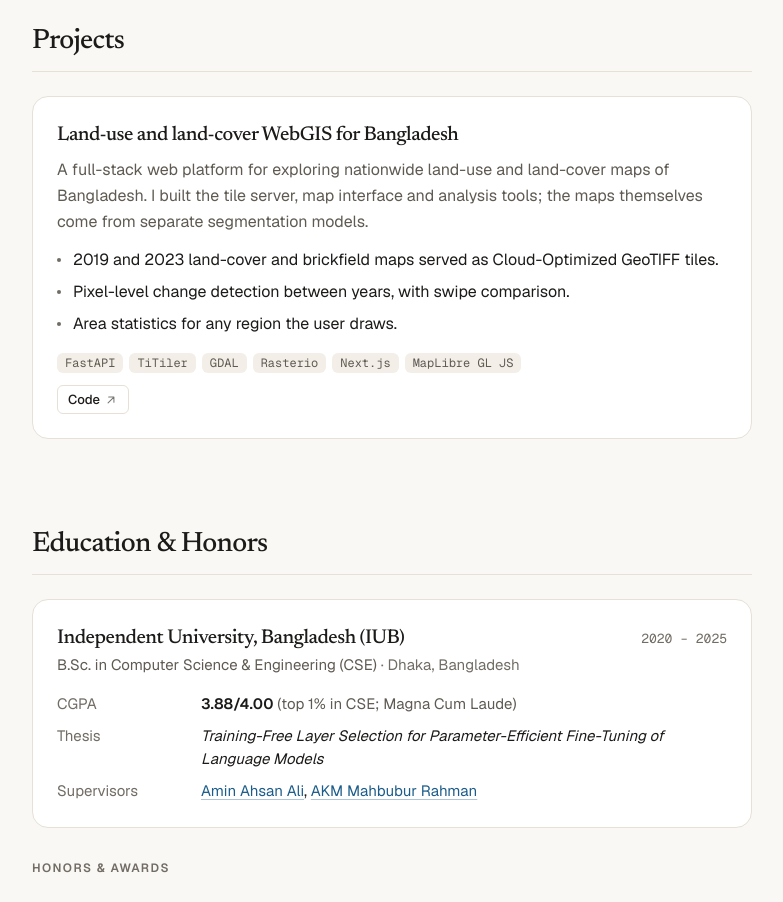
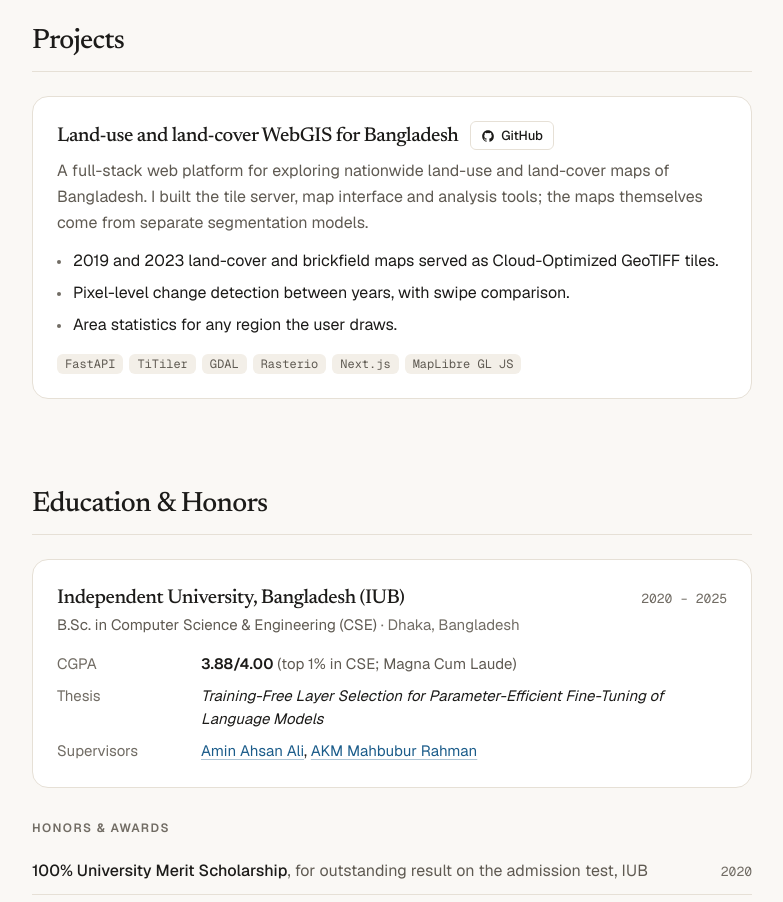
Before and after one commit to aldrinkabya/aldrinkabya.github.io, a Next.js app: page / in a window 1280 px wide. Shown: the part 3640-4542 px from the top of the page, without its empty margins (248-1031 px from the left). Built offline with nearby package versions, Linux system fonts and the light colour scheme.

Commit message:
Move the WebGIS repo link beside the title

```diff
--- a/src/components/Projects.tsx
+++ b/src/components/Projects.tsx
@@ -1,6 +1,5 @@
 import { projects } from "@/content/projects";
-import { ArrowUpRightIcon } from "./Icons";
-import { PaperLinks } from "./PaperLinks";
+import { ArrowUpRightIcon, GitHubIcon } from "./Icons";
 import { Section } from "./Section";
 
 export function Projects() {
@@ -22,6 +21,7 @@ export function Projects() {
               />
             )}
             <div className="p-5 sm:p-6">
+              <div className="flex flex-wrap items-center gap-x-3 gap-y-2">
                 <h3 className="font-serif text-xl font-medium tracking-tight">
                   {p.href ? (
                     <a href={p.href} target="_blank" rel="noopener noreferrer" className="inline-flex items-center gap-1 hover:text-accent">
@@ -32,6 +32,18 @@ export function Projects() {
                     p.title
                   )}
                 </h3>
+                {p.code && (
+                  <a
+                    href={p.code}
+                    target="_blank"
+                    rel="noopener noreferrer"
+                    className="inline-flex items-center gap-1.5 rounded-md border border-border bg-surface px-2.5 py-1 text-[0.8125rem] font-medium text-fg transition-colors hover:border-accent hover:text-accent"
+                  >
+                    <GitHubIcon className="size-3.5" />
+                    GitHub
+                  </a>
+                )}
+              </div>
               <p className="mt-2 leading-relaxed text-muted">{p.summary}</p>
               {p.bullets && (
                 <ul className="mt-3 space-y-1.5">
@@ -48,9 +60,7 @@ export function Projects() {
                     {t}
                   </li>
                 ))}
-              </ul>
-              {p.code && <PaperLinks links={[{ label: "Code", href: p.code }]} />}
-            </div>
+              </ul>            </div>
           </li>
         ))}
       </ul>
--- a/src/content/types.ts
+++ b/src/content/types.ts
@@ -123,7 +123,7 @@ export interface Project {
   imageAlt?: string;
   /** A live site: the title links here. */
   href?: string;
-  /** Source code: a "Code" button, so the title is not mistaken for a live site. */
+  /** Source code: a "GitHub" button beside the title, so the title is not mistaken for a live site. */
   code?: string;
   tags: string[];
 }
```
Lines whose indentation alone changed are shown as unchanged.
